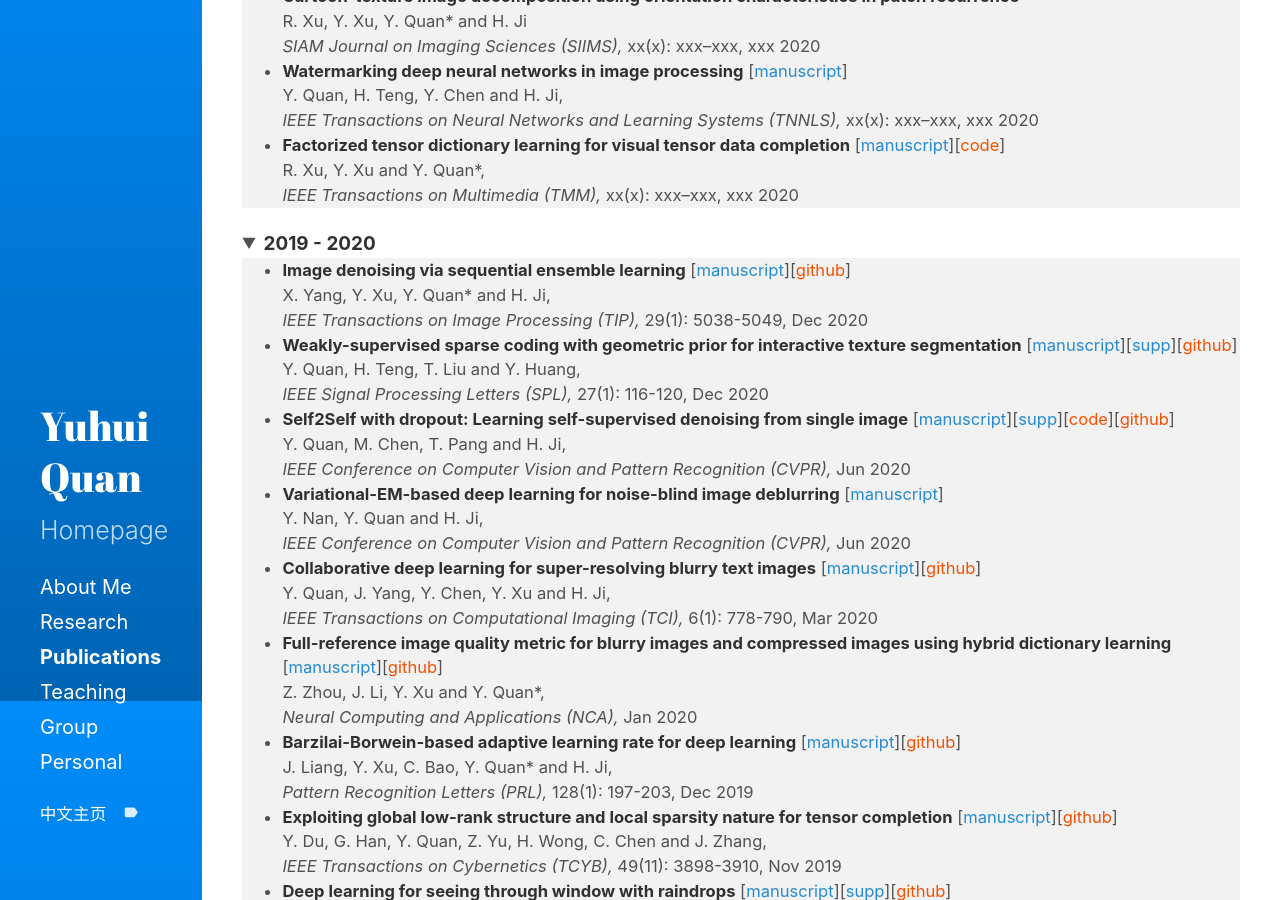
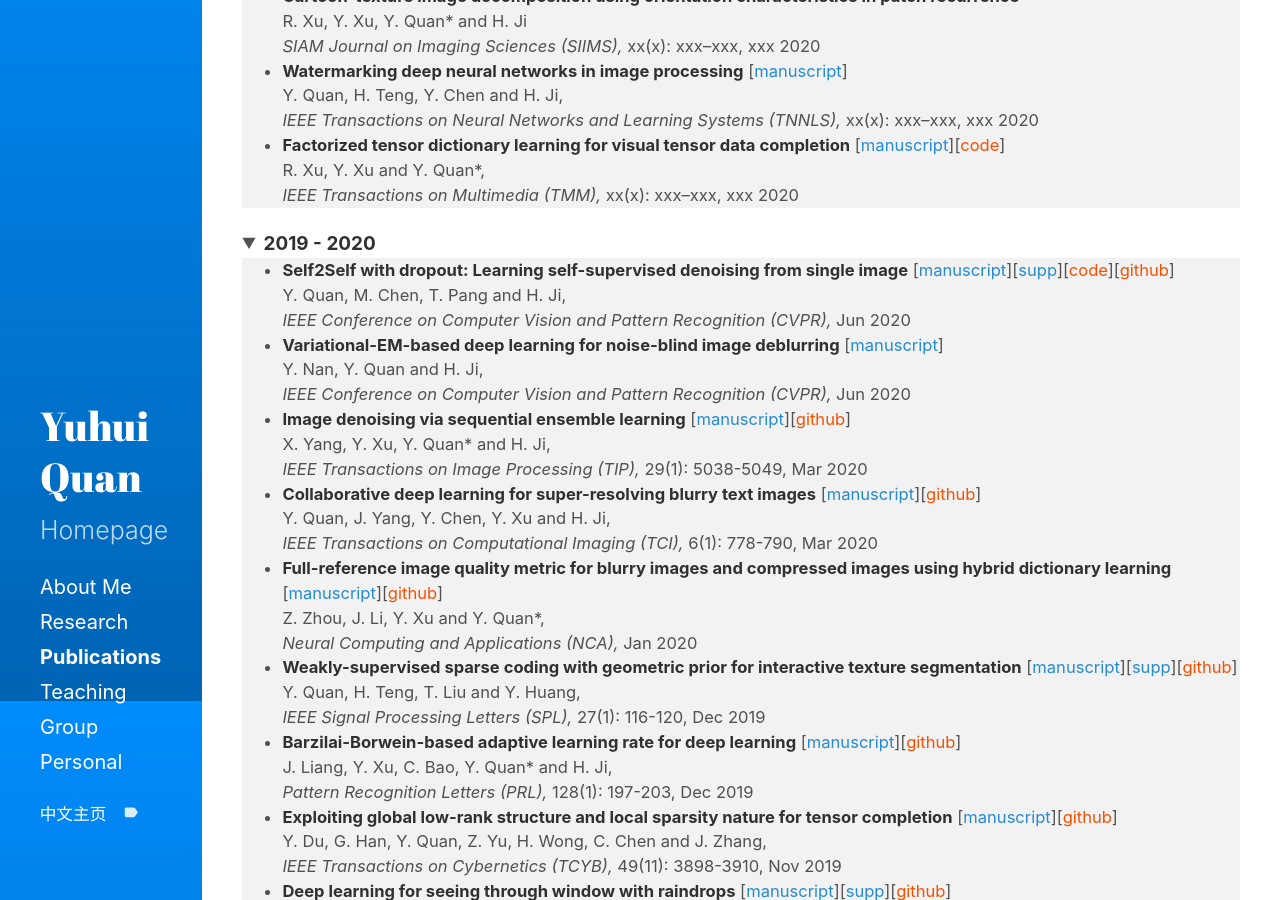
Before and after one commit to csyhquan/csyhquan.github.io, a Jekyll site: the page built from category/c_publication.md, in a window 1280 px wide and 900 px high, scrolled down 199 px. Built offline with Jekyll 4.4.1, drawn with Linux system fonts in a browser that asks for light colours; part of the change alters nothing that is shown.

Commit message:
Update c_publication.md

```diff
--- a/category/c_publication.md
+++ b/category/c_publication.md
@@ -29,13 +29,9 @@ title: Publications
 <summary><span><strong><t-half>2019 - 2020</t-half></strong></span></summary>
 <t1>
 <ul style="background-color: #f2f2f2;">
-<li><span><strong>Image denoising via sequential ensemble learning</strong> [<a href="https://github.com/csyhquan/csyhquan.github.io/raw/master/manuscript/20-tip-Image%20Denoising%20via%20Sequential%20Ensemble%20Learning.pdf" download="github4">manuscript</a>][<a href="https://github.com/cs-rukawa/NLED_Code" download="code9"><font color="#F75000">github</font></a>]</span><br />
-<span> X. Yang, Y. Xu, Y. Quan* and H. Ji,<br />
-<em> IEEE Transactions on Image Processing (TIP), </em>29(1): 5038-5049, Dec 2020</span></li>
 
-<li><span><strong>Weakly-supervised sparse coding with geometric prior for interactive texture segmentation</strong> [<a href="https://github.com/csyhquan/csyhquan.github.io/raw/master/manuscript/20-spl-Weakly-Supervised%20Sparse%20Coding%20with%20Geometric%20Prior%20for%20Interactive%20Texture%20Segmentation.pdf" download="github4">manuscript</a>][<a href="https://github.com/csyhquan/csyhquan.github.io/raw/master/manuscript/20-spl-Weakly-Supervised%20Sparse%20Coding%20with%20Geometric%20Prior%20for%20Interactive%20Texture%20Segmentation%20(SUPP).pdf" download="sup3">supp</a>][<a href="https://github.com/csyanhuang/texSeg"><font color="#F75000">github</font></a>]</span><br />
-<span> Y. Quan, H. Teng, T. Liu and Y. Huang,<br />
-<em> IEEE Signal Processing Letters (SPL), </em>27(1): 116-120, Dec 2020</span></li>
+
+
 
 
 
@@ -46,6 +42,12 @@ title: Publications
 <span> Y. Nan, Y. Quan and H. Ji, <br />
 <em>IEEE Conference on Computer Vision and Pattern Recognition (CVPR), </em>Jun 2020</span></li><!--Seattle(virtual），Jun-->
 
+
+<li><span><strong>Image denoising via sequential ensemble learning</strong> [<a href="https://github.com/csyhquan/csyhquan.github.io/raw/master/manuscript/20-tip-Image%20Denoising%20via%20Sequential%20Ensemble%20Learning.pdf" download="github4">manuscript</a>][<a href="https://github.com/cs-rukawa/NLED_Code" download="code9"><font color="#F75000">github</font></a>]</span><br />
+<span> X. Yang, Y. Xu, Y. Quan* and H. Ji,<br />
+<em> IEEE Transactions on Image Processing (TIP), </em>29(1): 5038-5049, Mar 2020</span></li>
+
+
 <li><span><strong>Collaborative deep learning for super-resolving blurry text images</strong>  [<a href="https://github.com/csyhquan/csyhquan.github.io/raw/master/manuscript/20x-tci-Collaborative%20Deep%20Learning%20for%20Super-Resolving%20Blurry%20Text%20Images.pdf">manuscript</a>][<a href="https://github.com/csjietingyang/ImplementationOfOurAcceptedPaper"><font color="#F75000">github</font></a>]</span><br />
 <span>Y. Quan, J. Yang, Y. Chen, Y. Xu and H. Ji, <br />
 <em>IEEE Transactions on Computational Imaging (TCI), </em>6(1): 778-790, Mar 2020</span></li>
@@ -53,6 +55,11 @@ title: Publications
  <li><span><strong>Full-reference image quality metric for blurry images and compressed images using hybrid dictionary learning</strong> [<a href="https://github.com/csyhquan/csyhquan.github.io/raw/master/manuscript/20-nca-Full-reference%20image%20quality%20metric%20for%20blurry%20images%20and%20compressed%20images%20using%20hybrid%20dictionary%20learning.pdf" download="github">manuscript</a>][<a href="https://github.com/JoanneZZH/HDL-IQA/" ><font color="#F75000">github</font></a>] </span><br />
 <span> Z. Zhou, J. Li, Y. Xu and Y. Quan*,<br />
 <em> Neural Computing and Applications (NCA), </em>Jan 2020</span></li>
+
+
+<li><span><strong>Weakly-supervised sparse coding with geometric prior for interactive texture segmentation</strong> [<a href="https://github.com/csyhquan/csyhquan.github.io/raw/master/manuscript/20-spl-Weakly-Supervised%20Sparse%20Coding%20with%20Geometric%20Prior%20for%20Interactive%20Texture%20Segmentation.pdf" download="github4">manuscript</a>][<a href="https://github.com/csyhquan/csyhquan.github.io/raw/master/manuscript/20-spl-Weakly-Supervised%20Sparse%20Coding%20with%20Geometric%20Prior%20for%20Interactive%20Texture%20Segmentation%20(SUPP).pdf" download="sup3">supp</a>][<a href="https://github.com/csyanhuang/texSeg"><font color="#F75000">github</font></a>]</span><br />
+<span> Y. Quan, H. Teng, T. Liu and Y. Huang,<br />
+<em> IEEE Signal Processing Letters (SPL), </em>27(1): 116-120, Dec 2019</span></li>
 
 
  <li><span><strong>Barzilai-Borwein-based adaptive learning rate for deep learning</strong> [<a href="https://github.com/csyhquan/csyhquan.github.io/raw/master/manuscript/19-pr-Barzilai%E2%80%93Borwein-based%20adaptive%20learning%20rate%20for%20deep%20learning.pdf" download="github6">manuscript</a>][<a href="https://github.com/sherrycattt/bb_dl.pytorch"><font color="#F75000">github</font></a>]</span><br />
```
